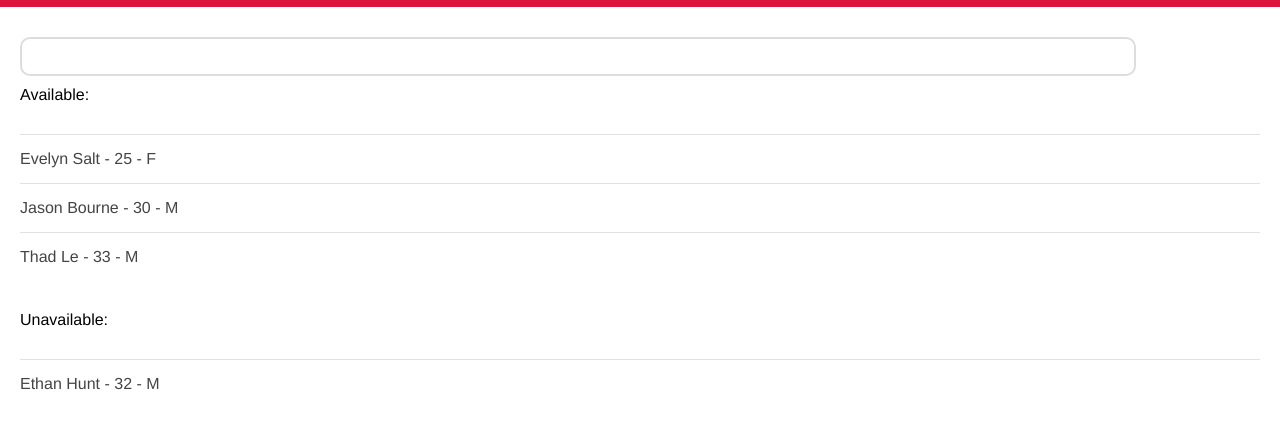
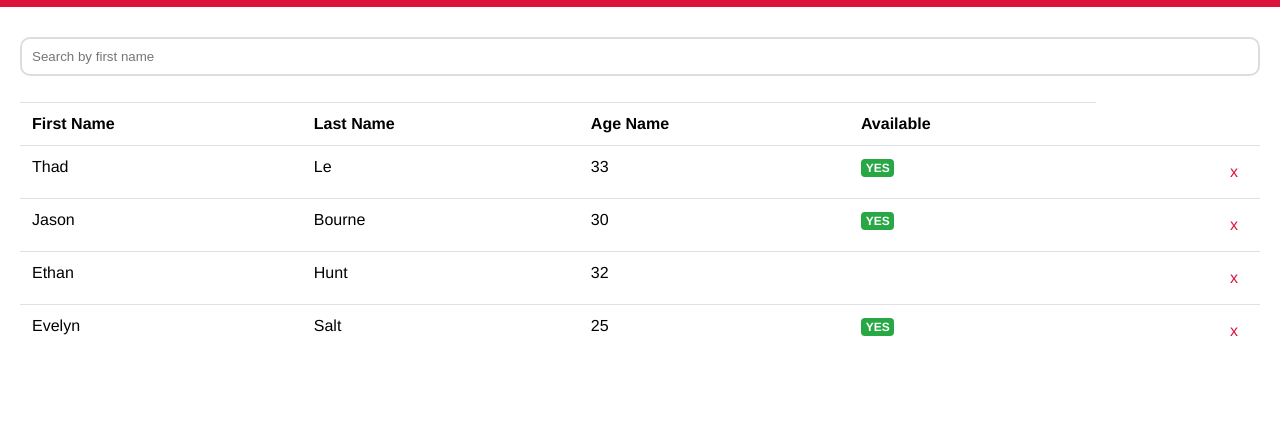
Before and after one commit to lhg81hc/angular6, a plain HTML site: page intro2angular/index.html in a window 1280 px wide. Shown: the part 41-470 px from the top of the page. Drawn offline with Linux system fonts and the light colour scheme.

Commit message:
Practice ng-click

```diff
--- a/intro2angular/app/app.js
+++ b/intro2angular/app/app.js
@@ -2,38 +2,43 @@ let myApp = angular.module('myApp', []);
 
 myApp.controller('IndexController', ['$scope', function($scope) {
   $scope.message = "This is the message from $scope";
-  $scope.options = [
+  $scope.characters = [
     {
+      id: 233,
       first_name: 'Thad',
       last_name: 'Le',
       age: 33,
       available: true,
-      gender: 'Male',
-      gender_abbreviation: 'M',
+      gender: 'm',
     },
     {
+      id: 644,
       first_name: 'Jason',
       last_name: 'Bourne',
       age: 30,
       available: true,
-      gender: 'Male',
-      gender_abbreviation: 'M',
+      gender: 'm',
     },
     {
+      id: 113,
       first_name: 'Ethan',
       last_name: 'Hunt',
       age: 32,
       available: false,
-      gender: 'Male',
-      gender_abbreviation: 'M',
+      gender: 'm',
     },
     {
+      id: 10,
       first_name: 'Evelyn',
       last_name: 'Salt',
       age: 25,
       available: true,
-      gender: 'Female',
-      gender_abbreviation: 'F'
+      gender: 'f',
     }
   ];
+
+  $scope.removeCharacter = function(character) {
+    let removedCharacter = $scope.characters.indexOf(character);
+    $scope.characters.splice(removedCharacter, 1);
+  };
 }]);
--- a/intro2angular/content/css/styles.css
+++ b/intro2angular/content/css/styles.css
@@ -94,8 +94,8 @@ main{
 }
 
 .content input{
-  width: 90%;
-  padding: 10px 5%;
+  width: 100%;
+  padding: 10px;
   border-radius: 10px;
   border: 2px solid #ddd;
   margin: 10px 0;
@@ -119,6 +119,49 @@ main{
   margin-left: 10px;
 }
 
-/*input {*/
-/*  min-width: 200px;*/
-/*}*/
+.table {
+  width: 100%;
+  max-width: 100%;
+  margin-bottom: 1rem;
+  background-color: transparent;
+}
+
+table {
+  border-collapse: collapse;
+}
+
+.table-striped tbody tr:nth-of-type(2n+1) {
+  background-color: rgba(0,0,0,.05);
+}
+
+.table td, .table th {
+  padding: .75rem;
+  vertical-align: top;
+  border-top: 1px solid #dee2e6;
+}
+
+th {
+  text-align: inherit;
+}
+
+.badge {
+  display: inline-block;
+  padding: .25em .4em;
+  font-size: 75%;
+  font-weight: 700;
+  line-height: 1;
+  text-align: center;
+  white-space: nowrap;
+  vertical-align: baseline;
+  border-radius: .25rem;
+}
+
+.badge-success {
+  color: #fff;
+  background-color: #28a745;
+}
+
+.badge-secondary {
+  color: #fff;
+  background-color: #6c757d;
+}
--- a/intro2angular/index.html
+++ b/intro2angular/index.html
@@ -15,26 +15,36 @@
     <div class="content">
       <div ng-controller="IndexController">
         <label>
-          <input type="search" ng-model="search">
+          <input type="search" ng-model="search" placeholder="Search by first name">
         </label>
 
-        <div>
-          <label>Available:</label>
-          <ul>
-            <li ng-repeat="option in options | orderBy: 'first_name' | filter: search" ng-show="option.available">
-              {{option.first_name}} {{option.last_name}} - {{option.age}} - {{option.gender_abbreviation}}
-            </li>
-          </ul>
-        </div>
-
-        <div>
-          <label>Unavailable:</label>
-          <ul>
-            <li ng-repeat="option in options | orderBy: 'first_name' | filter: search" ng-hide="option.available">
-              {{option.first_name}} {{option.last_name}} - {{option.age}} - {{option.gender_abbreviation}}
-            </li>
-          </ul>
-        </div>
+        <p></p>
+        <table class="table">
+          <thead>
+            <tr>
+              <th ng-click="order = 'first_name'">First Name</th>
+              <th ng-click="order = 'last_name'">Last Name</th>
+              <th ng-click="">Age Name</th>
+              <th ng-click="">Available</th>
+            </tr>
+          </thead>
+          <tbody>
+            <tr ng-repeat="character in characters | orderBy: order | filter: search">
+              <td>{{character.first_name}}</td>
+              <td>{{character.last_name}}</td>
+              <td>{{character.age}}</td>
+              <td>
+                <span ng-if="character.available" class="badge badge-success">
+                  YES
+                <span>
+                <span ng-if="!character.available" class="badge badge-success">
+                  NO
+                <span>
+              </td>
+              <td><span class="remove" ng-click="removeCharacter(character)">x</span></td>
+            </tr>
+          </tbody>
+        </table>
       </div>
     </div>
   </body>
```
